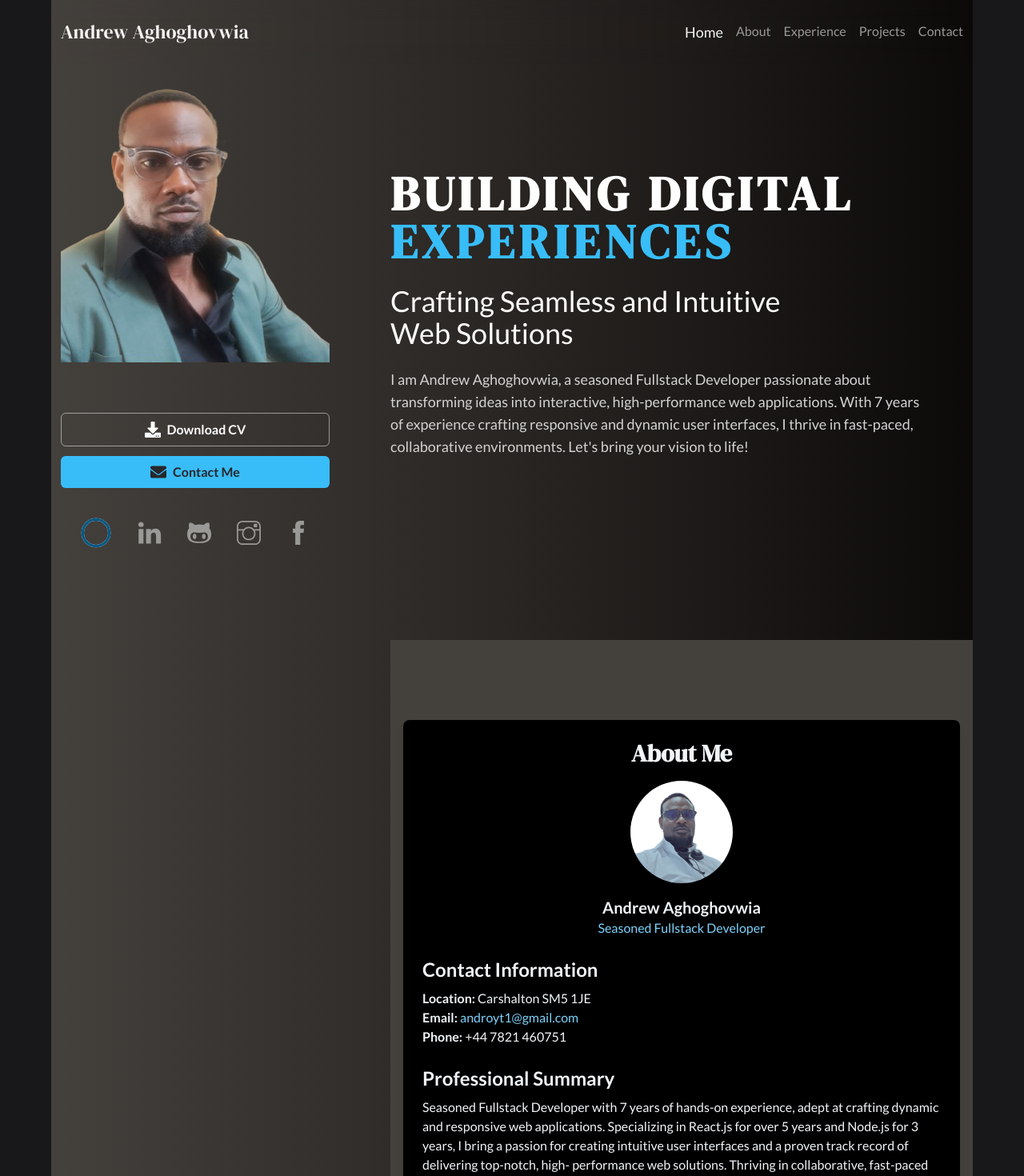
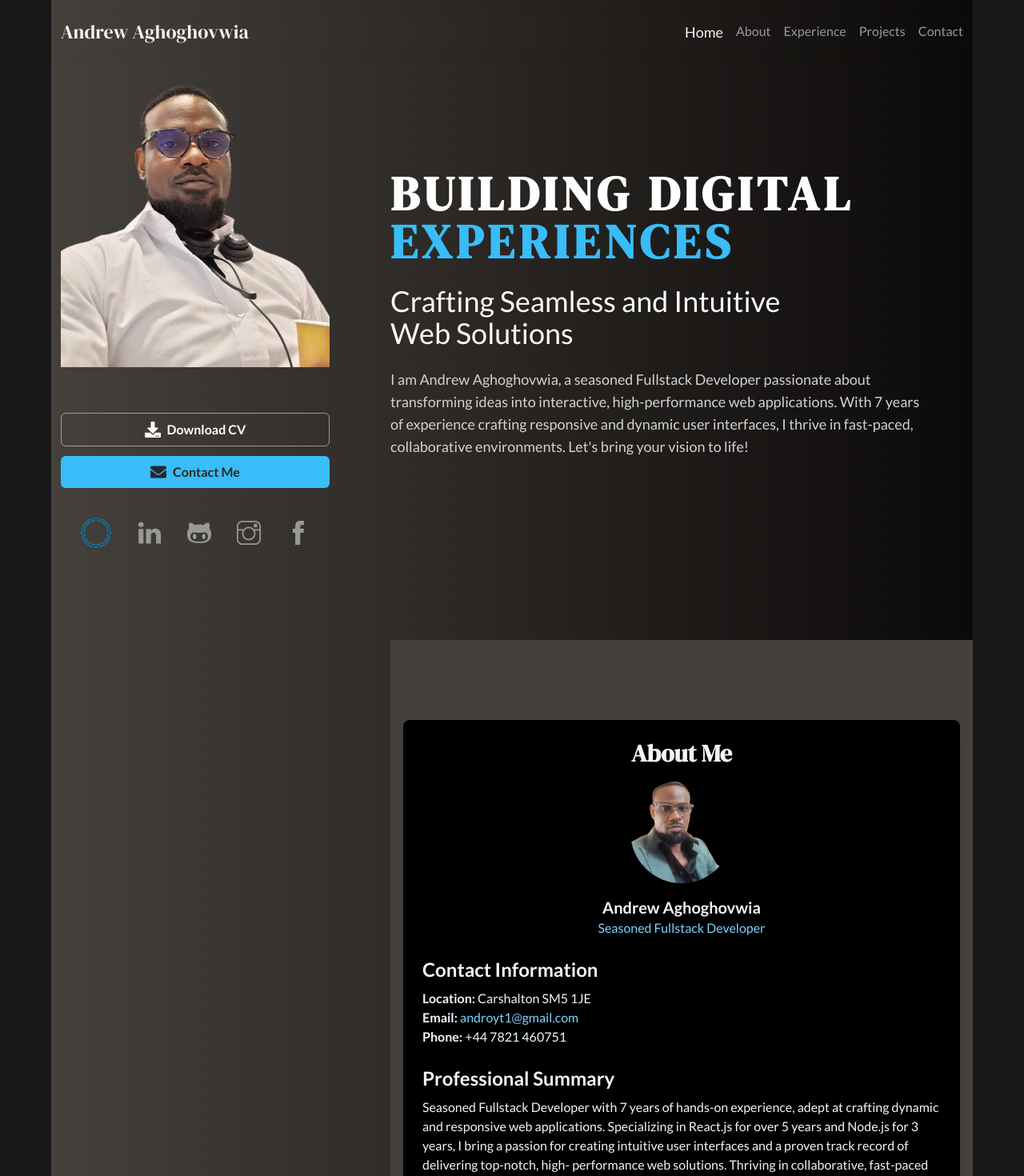
Before and after one commit to androyt1/portfolio-app, a React (Vite) app: page / in a window 1280 px wide. Shown: the top 1470 px of the page at 80% size. Built offline with nearby package versions, Linux system fonts and the light colour scheme.

Commit message:
minor changes

```diff
--- a/src/Layouts/FixedComponent.tsx
+++ b/src/Layouts/FixedComponent.tsx
@@ -6,11 +6,7 @@ const FixedComponent = () => {
         <div className='hidden sm:flex relative sm:w-[250px] md:w-[360px] mr-16'>
             <div className=' fixed top-[80px] h-screen sm:w-[250px] md:w-[360px] flex-col justify-center items-start   overflow-hidden rounded-bl-xl   '>
                 <div className='flex   w-full h-1/2 overflow-hidden  px-3 relative flex-col justify-center items-start'>
-                    <img
-                        src='/images/androy.png'
-                        alt=''
-                        className='min-w-full w-full object-cover'
-                    />
+                    <img src='/images/me.png' alt='' className='min-w-full w-full object-cover' />
                 </div>
                 <div className='h-1/2 min-w-full py-3 space-y-3 px-3'>
                     <button className='flex items-center justify-center py-2 font-semibold rounded-md w-full border border-white/50 text-white md:mt-6 hover:bg-white hover:text-zinc-800 active:bg-gray-200 active:text-zinc-800'>
--- a/src/Layouts/SocialIcons.tsx
+++ b/src/Layouts/SocialIcons.tsx
@@ -30,7 +30,7 @@ const Icon: React.FC<IconComponentProp> = ({ IconComponent }) => (
 );
 
 const SocialIcons: React.FC = () => (
-    <div className=' flex flex-col sm:flex-row items-end sm:items-center justify-between w-full md:p-6 gap-2 sm:gap-0'>
+    <div className=' flex flex-col sm:flex-row items-end sm:items-center justify-between w-full md:p-6 gap-4 sm:gap-0'>
         <CircleProgress />
         <Icon IconComponent={TfiLinkedin} />
         <Icon IconComponent={TfiGithub} />
--- a/src/components/About.tsx
+++ b/src/components/About.tsx
@@ -8,7 +8,7 @@ const About = () => {
                 <h1 className='text-3xl font-semibold text-center mb-4 font-dmserif'>About Me</h1>
                 <div className='text-center mb-6'>
                     <img
-                        src='/images/me.png'
+                        src='/images/androy.png'
                         alt='Profile'
                         className='w-32 h-32 object-cover rounded-full mx-auto mb-4'
                     />
--- a/src/components/Hero.tsx
+++ b/src/components/Hero.tsx
@@ -7,7 +7,7 @@ const Hero = () => {
                 className=' flex flex-col justify-center items-start px-3 sm:px-0'
                 data-aos='fade-up'>
                 <div className='w-full flex flex-row sm:hidden relative justify-between items-center pt-20 mb-4'>
-                    <img src='/images/androy.png' className='w-48 h-auto rounded-full ' alt='' />
+                    <img src='/images/me.png' className='w-60 h-auto rounded-md ' alt='' />
                     <SocialIcons />
                 </div>
                 <h1 className='text-4xl sm:text-4xl md:text-5xl lg:text-6xl font-bold uppercase tracking-widest font-dmserif'>
```
Also changed, not shown: public/images/me.png.
